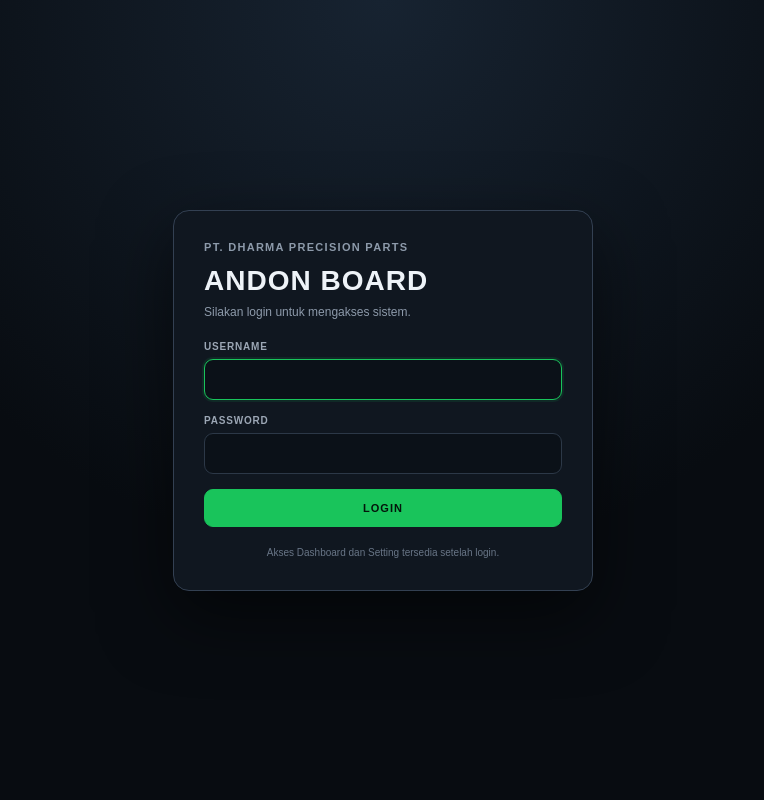
After one commit to Sabakunz/Andon_DPA, a Flask app: page /login in a window 1280 px wide. The commit adds this page. Shown: the whole page, without its empty margins (257-1021 px from the left). Run offline with Flask 3, Linux system fonts and the light colour scheme.

Commit message:
Add login system and improve line management

```diff
--- a/app.py
+++ b/app.py
@@ -1,9 +1,10 @@
-from flask import Flask, render_template, jsonify, request
+from flask import Flask, render_template, jsonify, request, redirect, url_for, session
 import sqlite3
 from pathlib import Path
 import threading
 import time
 import os
+import hmac
 
 try:
     import serial
@@ -32,9 +33,27 @@ SERIAL_PORT = os.getenv("SERIAL_PORT", "COM5")
 SERIAL_BAUD = int(os.getenv("SERIAL_BAUD", "115200"))
 
 app = Flask(__name__)
+app.secret_key = os.getenv("SECRET_KEY", "andon-dashboard-change-this-secret")
+LOGIN_USERNAME = os.getenv("LOGIN_USERNAME", "admin")
+LOGIN_PASSWORD = os.getenv("LOGIN_PASSWORD", "andon123")
 serial_conn = None
 serial_lock = threading.Lock()
 serial_status = "Gateway belum terhubung"
+
+
+def is_logged_in():
+    return bool(session.get("logged_in"))
+
+
+@app.before_request
+def require_login():
+    if request.endpoint in {"login", "health", "static"}:
+        return None
+    if is_logged_in():
+        return None
+    if request.path.startswith("/api/"):
+        return jsonify({"error": "Login diperlukan"}), 401
+    return redirect(url_for("login"))
 
 
 def get_db():
@@ -298,6 +317,30 @@ def health():
         return jsonify({"status": "error", "error": str(exc)}), 500
 
 
+@app.route("/login", methods=["GET", "POST"])
+def login():
+    if is_logged_in():
+        return redirect(url_for("index"))
+    error = None
+    if request.method == "POST":
+        username = request.form.get("username", "").strip()
+        password = request.form.get("password", "")
+        if hmac.compare_digest(username, LOGIN_USERNAME) and hmac.compare_digest(password, LOGIN_PASSWORD):
+            session.clear()
+            session["logged_in"] = True
+            session["username"] = username
+            session.permanent = True
+            return redirect(url_for("index"))
+        error = "Username atau password salah."
+    return render_template("login.html", error=error)
+
+
+@app.get("/logout")
+def logout():
+    session.clear()
+    return redirect(url_for("login"))
+
+
 @app.route("/")
 def index():
     return render_template("index.html", mode="dashboard")
--- a/static/style.css
+++ b/static/style.css
@@ -98,8 +98,8 @@ footer{border-top:1px solid var(--line);padding:12px 32px;color:#718096;font-siz
 
 /* Zoom */
 .layout-map{overflow:auto;position:relative;--map-base-height:430px;--map-zoom:1}
-.map-stage{position:relative;width:100%;height:var(--map-base-height);transform:scale(var(--map-zoom));transform-origin:top left;transition:transform .18s ease}
-.layout-map{height:calc(var(--map-base-height) * var(--map-zoom))}
+.map-stage{position:relative;width:100%;height:var(--map-base-height);transform:scale(var(--map-zoom));transform-origin:center center;transition:transform .18s ease}
+.layout-map{height:calc(var(--map-base-height) * var(--map-zoom));scroll-behavior:smooth}
 .map-stage>img{width:100%;height:var(--map-base-height);object-fit:contain;display:block}
 .zoom-controls{position:absolute;right:12px;top:12px;z-index:30;display:flex;align-items:center;gap:4px;padding:4px;background:rgba(8,12,18,.82);border:1px solid rgba(255,255,255,.12);border-radius:9px;backdrop-filter:blur(6px)}
 .zoom-controls button{width:34px;height:30px;border:0;border-radius:6px;background:#18212c;color:#eef3f8;font-size:20px;font-weight:800;cursor:pointer;line-height:1}
@@ -173,3 +173,10 @@ footer{border-top:1px solid var(--line);padding:12px 32px;color:#718096;font-siz
   .panel-tools{justify-content:flex-start}
   .table-actions{flex-direction:column}
 }
+
+
+/* V4 — LOGIN */
+.login-page{min-height:100vh;display:flex;align-items:center;justify-content:center;padding:24px;background:radial-gradient(circle at top,#172331 0,#080c11 55%)}
+.login-card{width:min(420px,100%);background:#101720;border:1px solid #334052;border-radius:16px;padding:30px;box-shadow:0 25px 70px rgba(0,0,0,.55)}
+.login-brand{font-size:11px;color:#8d9aaa;font-weight:900;letter-spacing:1.3px;margin-bottom:12px}.login-card h1{margin:0;font-size:28px;letter-spacing:1px}.login-subtitle{color:#8d9aaa;font-size:12px;margin:8px 0 22px}.login-form{display:grid;gap:15px}.login-form label{display:flex;flex-direction:column;gap:7px}.login-form label span{font-size:10px;color:#9ca7b5;text-transform:uppercase;letter-spacing:.8px;font-weight:800}.login-form input{width:100%;box-sizing:border-box;border:1px solid #2c3847;background:#0b1118;color:#eef3f8;border-radius:9px;padding:12px;font-size:13px;outline:none}.login-form input:focus{border-color:var(--green);box-shadow:0 0 0 2px rgba(25,196,91,.1)}.login-form button{border:1px solid var(--green);background:var(--green);color:#04150b;border-radius:9px;padding:12px;font-size:11px;font-weight:900;letter-spacing:1px;cursor:pointer}.login-form button:hover{box-shadow:0 0 18px rgba(25,196,91,.18)}.login-error{background:rgba(240,68,73,.12);border:1px solid rgba(240,68,73,.35);color:#ff8589;border-radius:8px;padding:10px;font-size:11px;margin-bottom:15px}.login-note{margin-top:18px;color:#687586;font-size:10px;line-height:1.5;text-align:center}.login-user{font-size:10px;color:#8d9aaa;font-weight:800;white-space:nowrap}.login-user a{color:var(--green);text-decoration:none;margin-left:7px}.login-user a:hover{text-decoration:underline}
+@media(max-width:700px){.login-card{padding:24px}.login-user{font-size:9px}}
--- a/templates/index.html
+++ b/templates/index.html
@@ -13,6 +13,7 @@
     <h1>ANDON BOARD — {% if mode == 'settings' %}SETTING{% else %}STATUS CLUSTER PRODUKSI{% endif %}</h1>
   </div>
   <div class="top-actions">
+    <div class="login-user">LOGIN: {{ session.get("username", "user") }} <a href="/logout">LOGOUT</a></div>
     {% if mode == 'settings' %}
       <a class="action-btn" href="/">← DASHBOARD</a>
     {% else %}
@@ -84,7 +85,7 @@
     <div class="panel-head">
       <div>
         <div class="panel-title">MANAJEMEN LINE / DEPARTMENT</div>
-        <div class="panel-subtitle">Tambah, edit, aktifkan kembali, atau nonaktifkan line. Nonaktifkan tidak menghapus histori Andon.</div>
+        <div class="panel-subtitle">Tambah, edit, hapus, atau aktifkan kembali line. Hapus hanya menonaktifkan line agar histori Andon tetap aman.</div>
       </div>
       <button id="addLineBtn" class="primary-btn" type="button">＋ TAMBAH LINE</button>
     </div>
--- /dev/null
+++ b/templates/login.html
@@ -0,0 +1 @@
+<!doctype html><html lang="id"><head><meta charset="utf-8"><meta name="viewport" content="width=device-width,initial-scale=1"><title>Login — Andon Board</title><link rel="stylesheet" href="/static/style.css"></head><body class="login-page"><div class="login-card"><div class="login-brand">PT. DHARMA PRECISION PARTS</div><h1>ANDON BOARD</h1><p class="login-subtitle">Silakan login untuk mengakses sistem.</p>{% if error %}<div class="login-error">{{ error }}</div>{% endif %}<form method="post" class="login-form" autocomplete="on"><label><span>Username</span><input type="text" name="username" autocomplete="username" required autofocus></label><label><span>Password</span><input type="password" name="password" autocomplete="current-password" required></label><button type="submit">LOGIN</button></form><div class="login-note">Akses Dashboard dan Setting tersedia setelah login.</div></div></body></html>
```
Also changed, not shown: static/app.js (+25 -2 lines), README.md.
